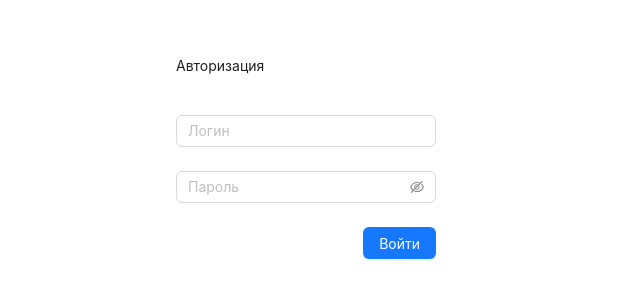
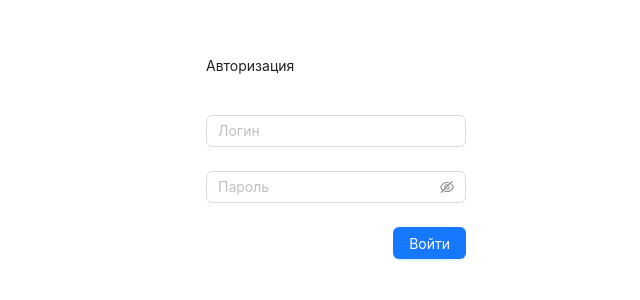
Before and after one commit to wingedseraph/infotecs, a React app: page / in a window 1280 px wide. Shown: the part 238-538 px from the top of the page, without its empty margins (304-944 px from the left). Built offline with nearby package versions, Linux system fonts and the light colour scheme.

Commit message:
chore(auth): style form with centered container

```diff
--- a/src/pages/login/LoginPage.tsx
+++ b/src/pages/login/LoginPage.tsx
@@ -3,11 +3,18 @@ import { useAuth } from '@/shared/hooks/useAuth';
 import { Button, Form, type FormProps, Input } from 'antd';
 import styled from 'styled-components';
 
+const FormContainer = styled.div`
+  display: flex;
+  justify-content: center;
+  align-items: center;
+  width: 500px;
+`;
+
 const HeaderContainer = styled.div`
   display: flex;
   justify-content: flex-start;
 `;
-const ButtonContainer = styled.div`
+export const ButtonContainer = styled.div`
   display: flex;
   justify-content: flex-end;
 `;
@@ -23,6 +30,7 @@ const LoginPage = () => {
   };
 
   return (
+    <FormContainer>
       <Form name="basic" onFinish={onFinish}>
         <Form.Item label={null}>
           <HeaderContainer>
@@ -38,7 +46,9 @@ const LoginPage = () => {
 
         <Form.Item<FieldType>
           name="password"
-        rules={[{ required: true, message: 'Пожалуйста, введите ваш пароль!' }]}
+          rules={[
+            { required: true, message: 'Пожалуйста, введите ваш пароль!' },
+          ]}
         >
           <Input.Password autoComplete="currentPassword" placeholder="Пароль" />
         </Form.Item>
@@ -56,6 +66,7 @@ const LoginPage = () => {
           </Form.Item>
         </ButtonContainer>
       </Form>
+    </FormContainer>
   );
 };
 
```
Lines whose indentation alone changed are shown as unchanged.
